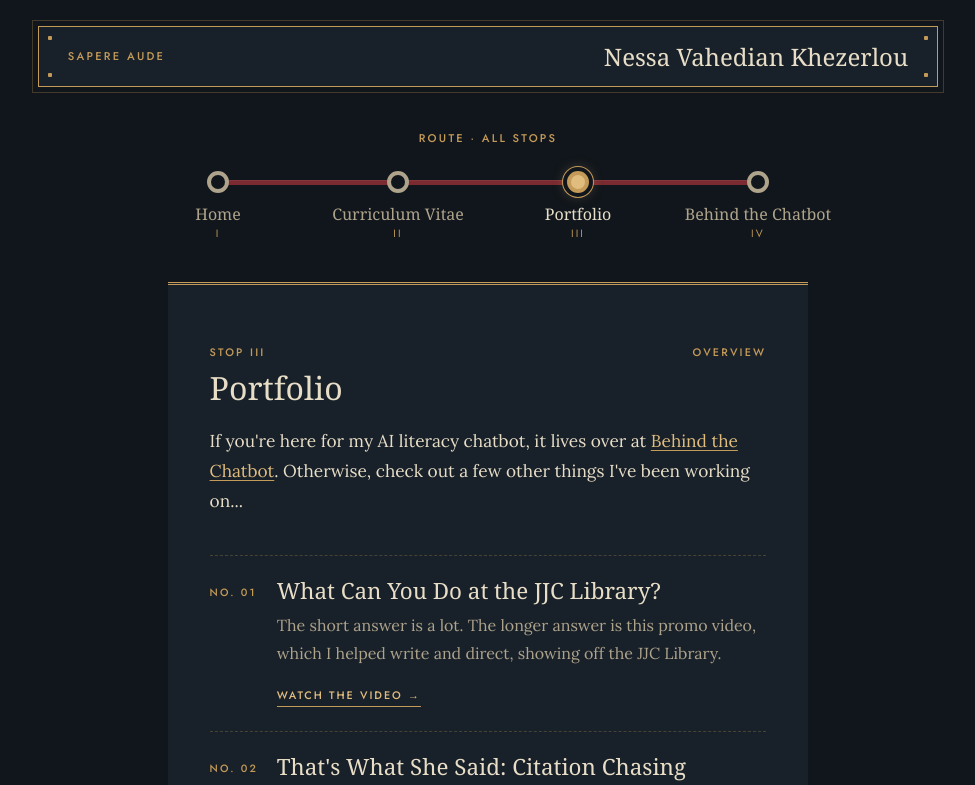
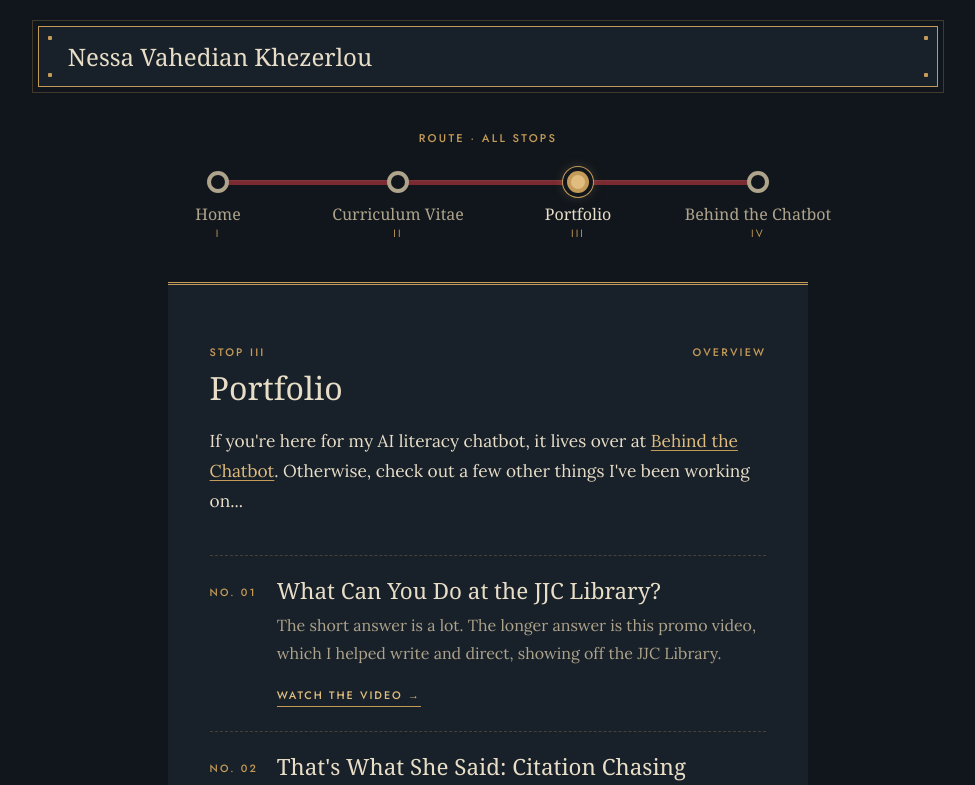
Before and after one commit to nessavahedian/nessavahedian, a plain HTML site: page portfolio.html in a window 1280 px wide. Shown: the top 785 px of the page, without its empty margins (152-1127 px from the left). Drawn offline with Linux system fonts and the light colour scheme; a web font is replaced by a local one.

Commit message:
Update portfolio.html

```diff
--- a/portfolio.html
+++ b/portfolio.html
@@ -409,7 +409,6 @@
 
   <header class="station-sign">
     <div class="station-sign-inner">
-      <span class="motto sign" lang="la" title="Dare to know">Sapere aude</span>
       <a class="name display" href="index.html">Nessa Vahedian Khezerlou</a>
     </div>
   </header>
```
